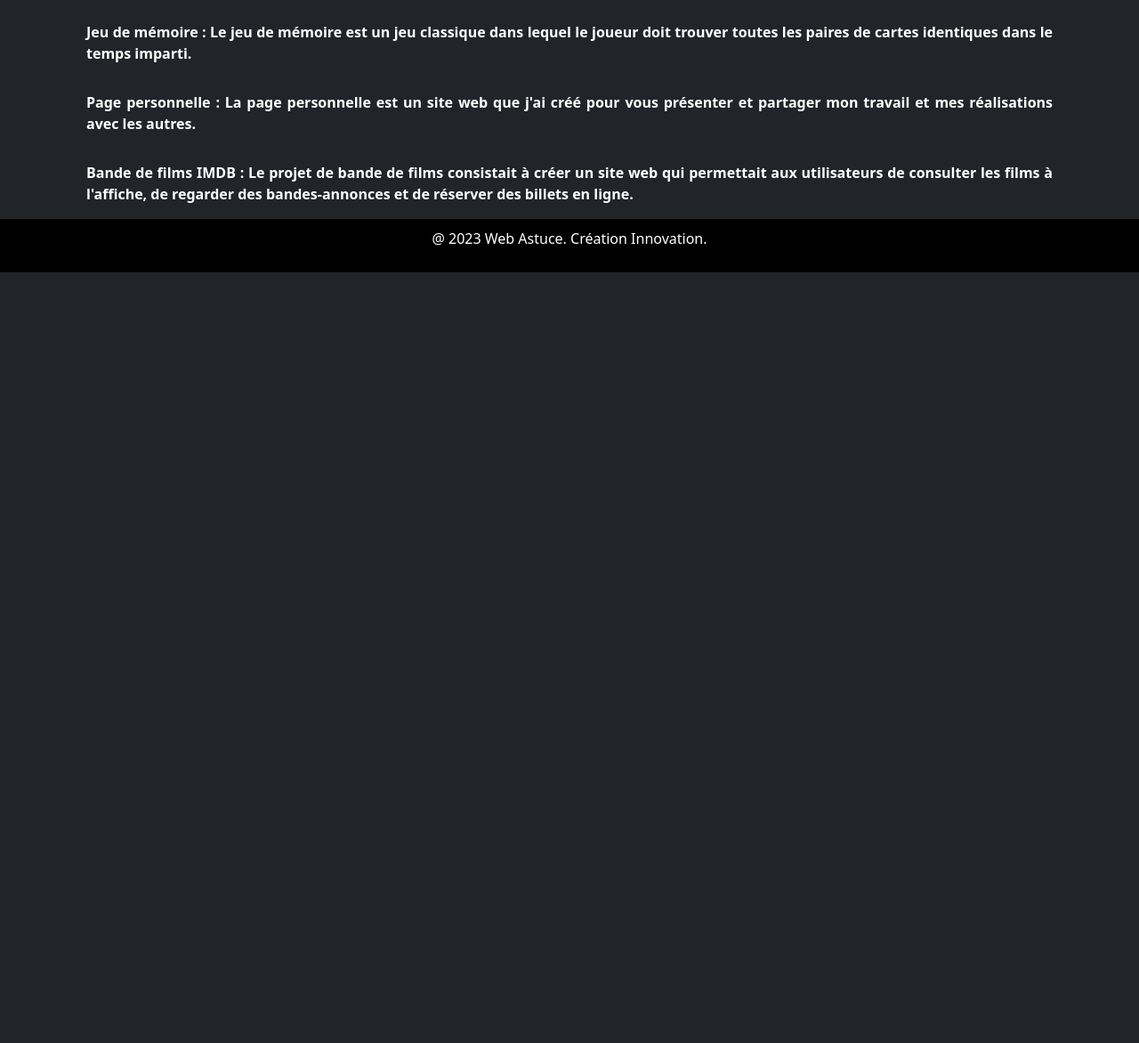
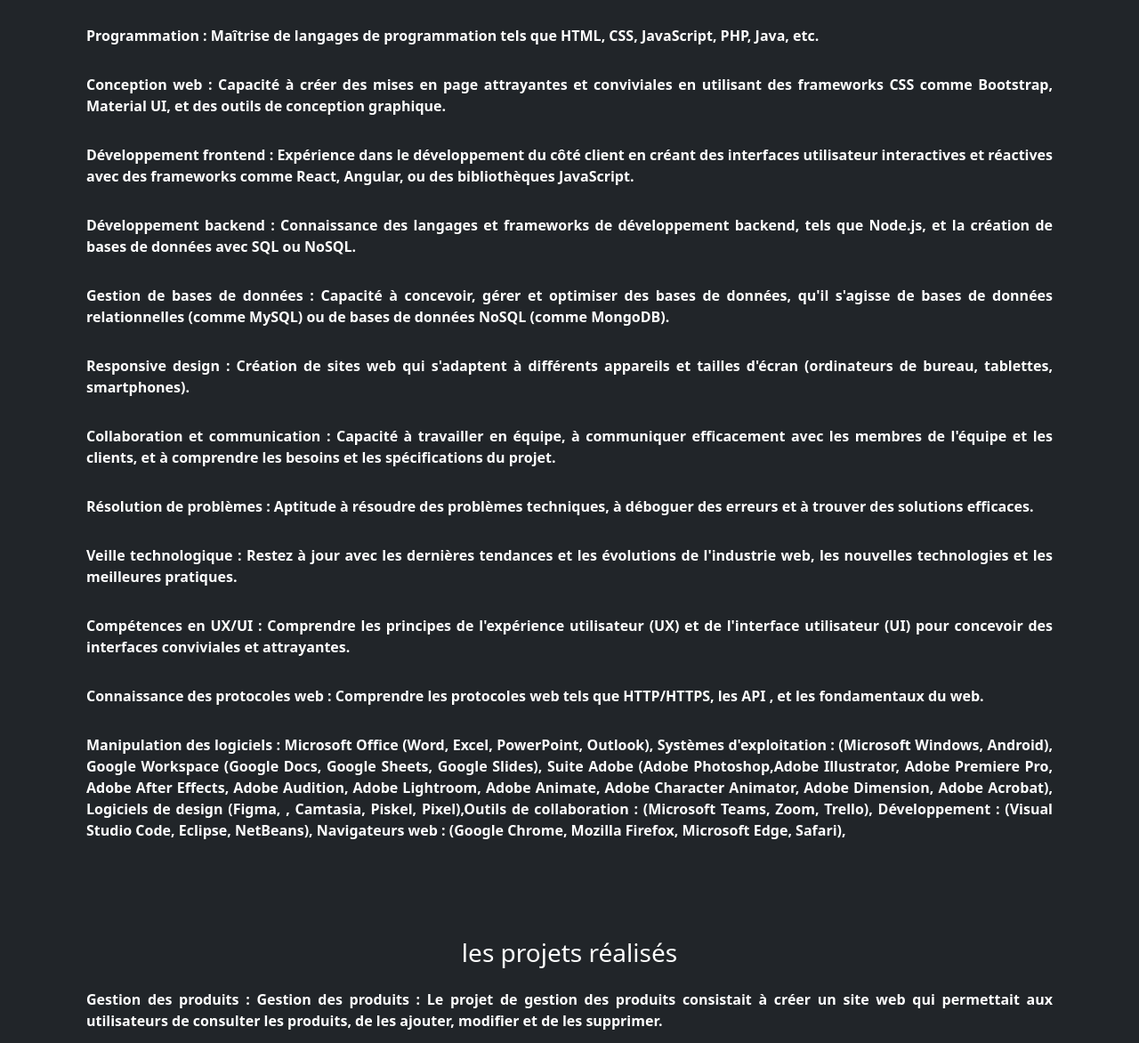
Before and after one commit to toufik1978-del/desktop-tutorial, a website: page Apropos.html in a window 1280 px wide. Shown: the part 640-1812 px from the top of the page at 89% size. Before the commit the page ends 946 px from the top, so only its background shows below. Drawn offline with Linux system fonts and the light colour scheme.

Commit message:
ajout de code la page a propos

```diff
--- a/Apropos.html
+++ b/Apropos.html
@@ -43,6 +43,35 @@
         <div class="row">
             <div class="col-12">
                 <img src="./assets/OIP.jpg" class="image3" alt="OIP">
+                <h2 class="text-white">Mes competances</h2>
+                <strong class="text-white">
+                    <p class="text1"> Etant Un développeur web, ma mission est de crée des sites web et des applications web en utilisant diverses technologies, langages de programmation et outils. Voici quelques-unes de mes compétences essentielles :</p>
+                    <p class="text1"> Programmation : Maîtrise de langages de programmation tels que HTML, CSS, JavaScript, PHP, Java, etc.</p>
+                    <p class="text1"> Conception web : Capacité à créer des mises en page attrayantes et conviviales en utilisant des frameworks CSS comme Bootstrap, Material UI, et des outils de conception graphique.</p>
+                    <p class="text1"> Développement frontend : Expérience dans le développement du côté client en créant des interfaces utilisateur interactives et réactives avec des frameworks comme React, Angular, ou des bibliothèques JavaScript.</p>
+                    <p class="text1"> Développement backend : Connaissance des langages et frameworks de développement backend, tels que Node.js, et la création de bases de données avec SQL ou NoSQL.</p>
+                    <p class="text1"> Gestion de bases de données : Capacité à concevoir, gérer et optimiser des bases de données, qu'il s'agisse de bases de données relationnelles (comme MySQL) ou de bases de données NoSQL (comme MongoDB).</p>
+                    <p class="text1"> Responsive design : Création de sites web qui s'adaptent à différents appareils et tailles d'écran (ordinateurs de bureau, tablettes, smartphones).</p>
+                    <p class="text1"> Collaboration et communication : Capacité à travailler en équipe, à communiquer efficacement avec les membres de l'équipe et les clients, et à comprendre les besoins et les spécifications du projet.</p>
+                    <p class="text1"> Résolution de problèmes : Aptitude à résoudre des problèmes techniques, à déboguer des erreurs et à trouver des solutions efficaces.</p>
+                    <p class="text1"> Veille technologique : Restez à jour avec les dernières tendances et les évolutions de l'industrie web, les nouvelles technologies et les meilleures pratiques.</p>
+                    <p class="text1"> Compétences en UX/UI : Comprendre les principes de l'expérience utilisateur (UX) et de l'interface utilisateur (UI) pour concevoir des interfaces conviviales et attrayantes.</p>
+                    <p class="text1"> Connaissance des protocoles web : Comprendre les protocoles web tels que HTTP/HTTPS, les API , et les fondamentaux du web.</p>
+                    <p class="text1"> Manipulation des logiciels : Microsoft Office (Word, Excel, PowerPoint, Outlook), Systèmes d'exploitation : (Microsoft Windows, Android), Google Workspace (Google Docs, Google Sheets, Google Slides), Suite Adobe (Adobe Photoshop,Adobe Illustrator,
+                         Adobe Premiere Pro,
+                         Adobe After Effects,
+                         Adobe Audition,
+                         Adobe Lightroom,
+                         Adobe Animate,
+                         Adobe Character Animator,
+                         Adobe Dimension,
+                         Adobe Acrobat), Logiciels de design (Figma, , Camtasia, Piskel, Pixel),Outils de collaboration : (Microsoft Teams, Zoom, Trello), Développement : (Visual Studio Code, Eclipse, NetBeans), Navigateurs web : (Google Chrome,  Mozilla Firefox, Microsoft Edge, Safari),
+
+                      </p>
+                    <p class="text1"> </p>
+                    <p class="text1"> </p>
+                    <p class="text1"> </p>
+                </strong>
                 <h3 class="text-white">les projets réalisés</h3>
                 <strong class="text-white">
                     <p class="text1">Gestion des produits : Gestion des produits : Le projet de gestion des produits consistait à créer un site web qui permettait aux utilisateurs de consulter les produits, de les ajouter, modifier et de les supprimer.</p>
```
